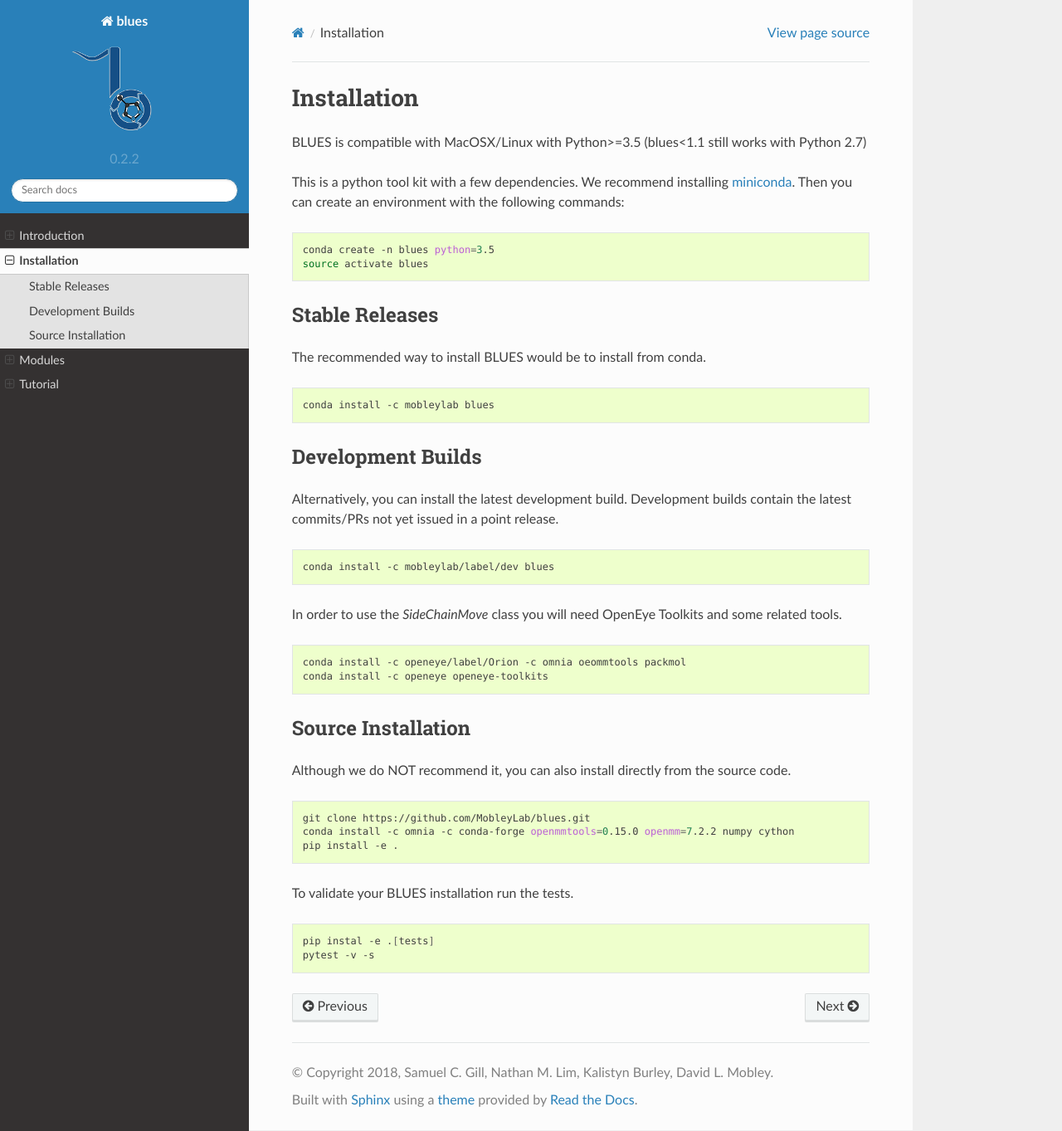
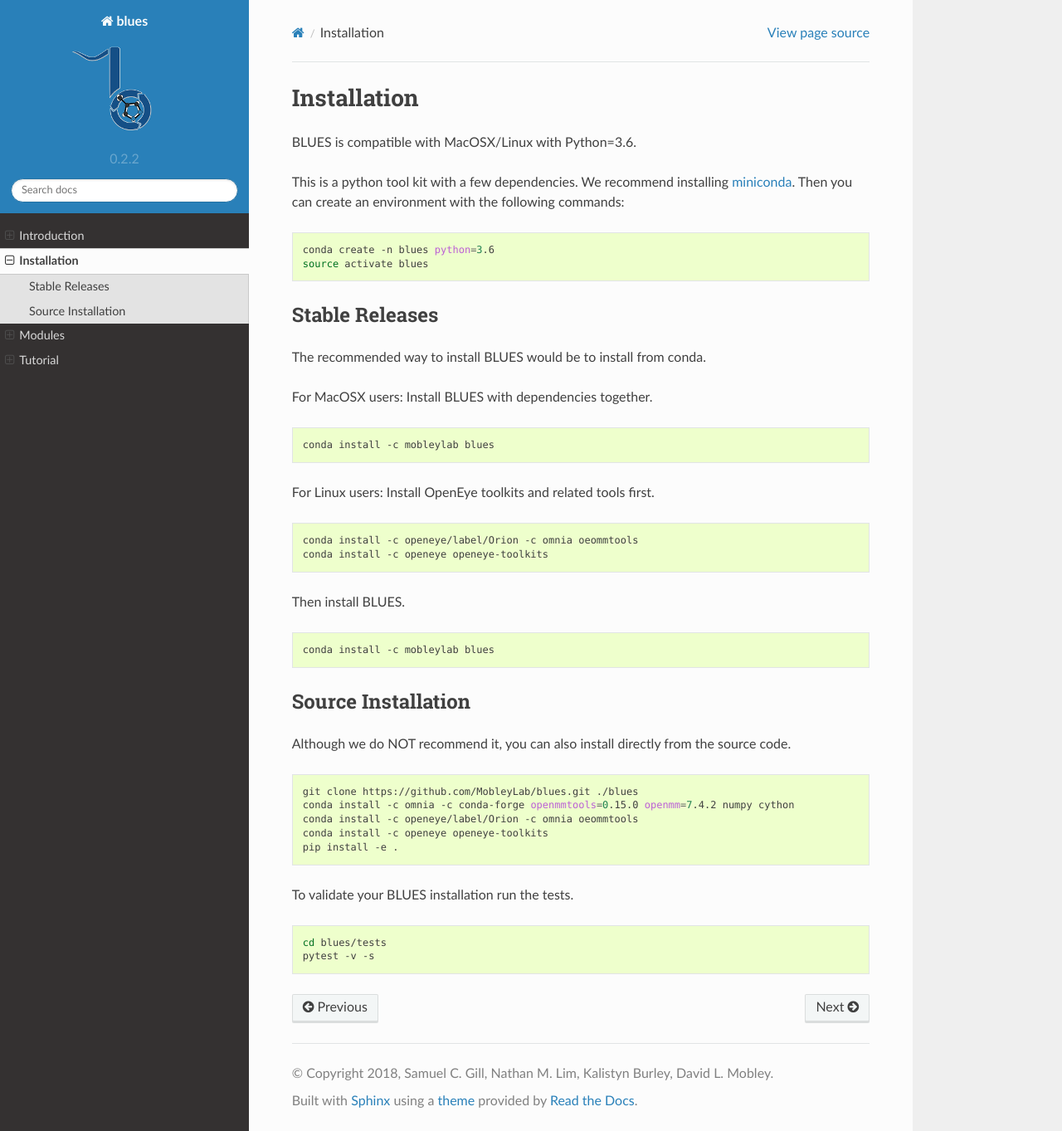
Before and after one commit to MobleyLab/blues, a Sphinx documentation site: the page built from docs/installation.rst, in a window 1280 px wide and 1363 px high. Shown: the whole window at 83% size. Built offline with Sphinx 7.4.7 and the Read the Docs theme 2.0.0, drawn with Linux system fonts in a browser that asks for light colours.

Commit message:
Clean up and update installation instructions  (#169)
* modified setup.py and meta.yaml to for conda setup

* updated README file

* minor fix

* changes on noarch

* updated installation instructions for Linux users

* updated readthedoc installation and README file

* fixed bash code rendering

* pytest instruction added

Co-authored-by: Yunhui Ge <yunhuige@Yunhuis-MacBook-Pro-2.local>

```diff
--- a/docs/installation.rst
+++ b/docs/installation.rst
@@ -1,7 +1,7 @@
 Installation
 ==================
 
-BLUES is compatible with MacOSX/Linux with Python>=3.5 (blues<1.1 still works with Python 2.7)
+BLUES is compatible with MacOSX/Linux with Python=3.6.
 
 This is a python tool kit with a few dependencies. We recommend installing
 `miniconda <http://conda.pydata.org/miniconda.html>`_. Then you can create an
@@ -9,35 +9,33 @@ environment with the following commands:
 
 .. code-block:: bash
 
-    conda create -n blues python=3.5
-    source activate blues
+   conda create -n blues python=3.6
+   source activate blues
 
 Stable Releases
 ---------------
 The recommended way to install BLUES would be to install from conda.
 
+For MacOSX users:
+Install BLUES with dependencies together.
+
 .. code-block:: bash
 
     conda install -c mobleylab blues
 
-
-Development Builds
-------------------
-Alternatively, you can install the latest development build. Development builds
-contain the latest commits/PRs not yet issued in a point release.
+For Linux users:
+Install OpenEye toolkits and related tools first.
 
 .. code-block:: bash
 
-    conda install -c mobleylab/label/dev blues
+    conda install -c openeye/label/Orion -c omnia oeommtools
+    conda install -c openeye openeye-toolkits
 
-
-In order to use the `SideChainMove` class you will need OpenEye Toolkits and
-some related tools.
+Then install BLUES.
 
 .. code-block:: bash
 
-    conda install -c openeye/label/Orion -c omnia oeommtools packmol
-    conda install -c openeye openeye-toolkits
+    conda install -c mobleylab blues
 
 
 Source Installation
@@ -47,13 +45,15 @@ source code.
 
 .. code-block:: bash
 
-    git clone https://github.com/MobleyLab/blues.git
-    conda install -c omnia -c conda-forge openmmtools=0.15.0 openmm=7.2.2 numpy cython
+    git clone https://github.com/MobleyLab/blues.git ./blues
+    conda install -c omnia -c conda-forge openmmtools=0.15.0 openmm=7.4.2 numpy cython
+    conda install -c openeye/label/Orion -c omnia oeommtools
+    conda install -c openeye openeye-toolkits
     pip install -e .
 
 To validate your BLUES installation run the tests.
 
 .. code-block:: bash
 
-   pip instal -e .[tests]
-   pytest -v -s
+    cd blues/tests
+    pytest -v -s
```
Also changed, not shown: README.md (+20 -15 lines), docs/BLUES_tutorial.ipynb, 1 other file.
